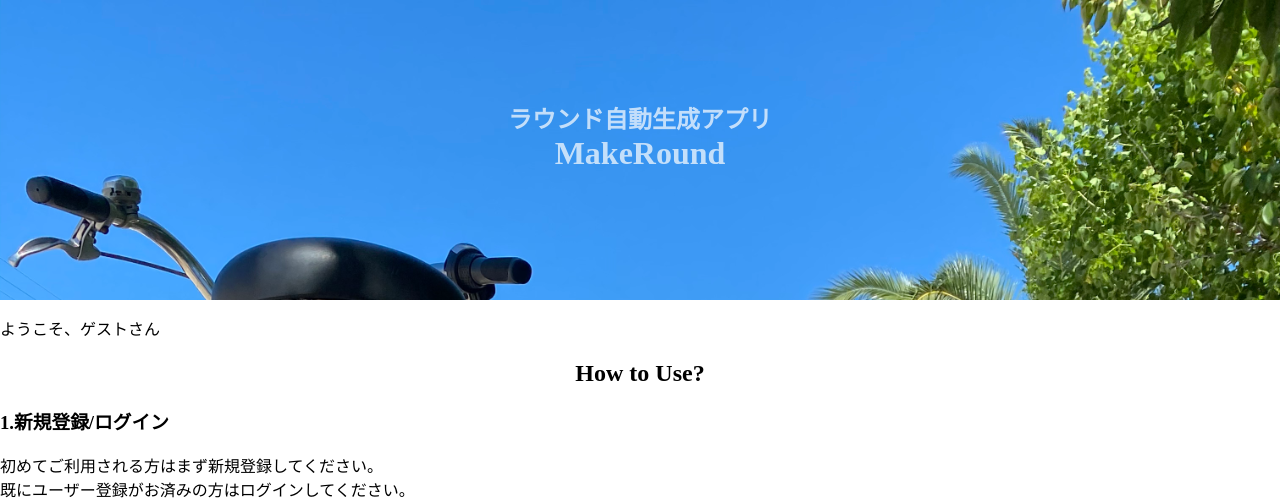
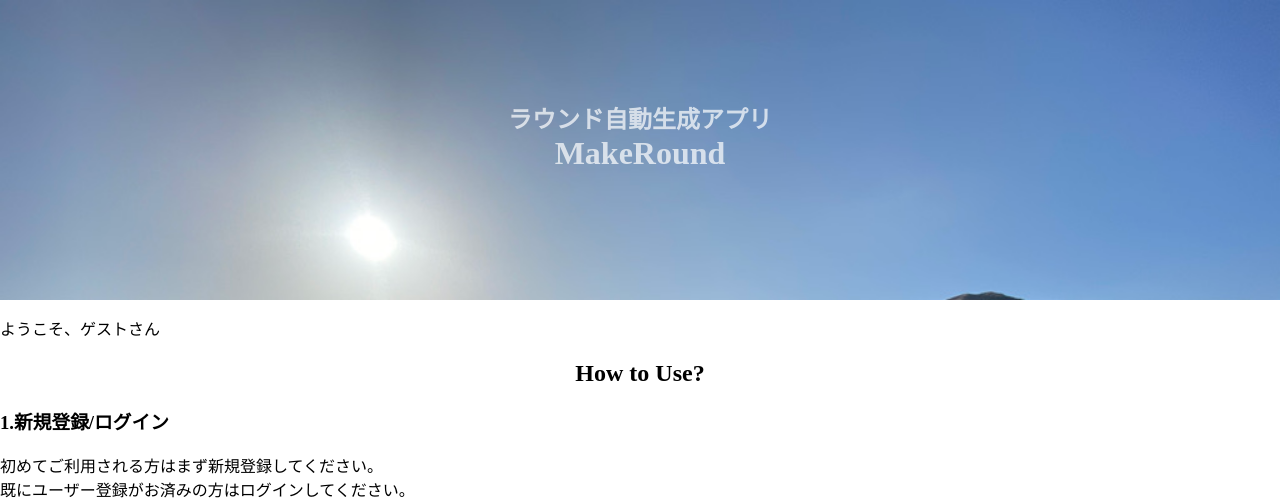
Before and after one commit to 4405-F/makeround-app_sample, a Node server app: page / in a window 1280 px wide. Shown: the part 66-568 px from the top of the page. Run offline with Node 20, Linux system fonts and the light colour scheme.

Commit message:
replacing pictures

```diff
--- a/public/css/style.css
+++ b/public/css/style.css
@@ -29,8 +29,10 @@ body {
     flex: 1;
 }
 
+/* .cool-wrapper { */
 .cool-wrapper {
-    background-image: url(/images/IMG_0879.jpeg);
+    /* background-image: url(/images/IMG_0879.jpeg); */
+    background-image: url(/images/TOP_IMG.jpeg);
     background-size: cover;
     width: 100%;
     height: 100px;
```
Also changed, not shown: public/images/TOP_IMG.jpeg (added), 2 other files.
